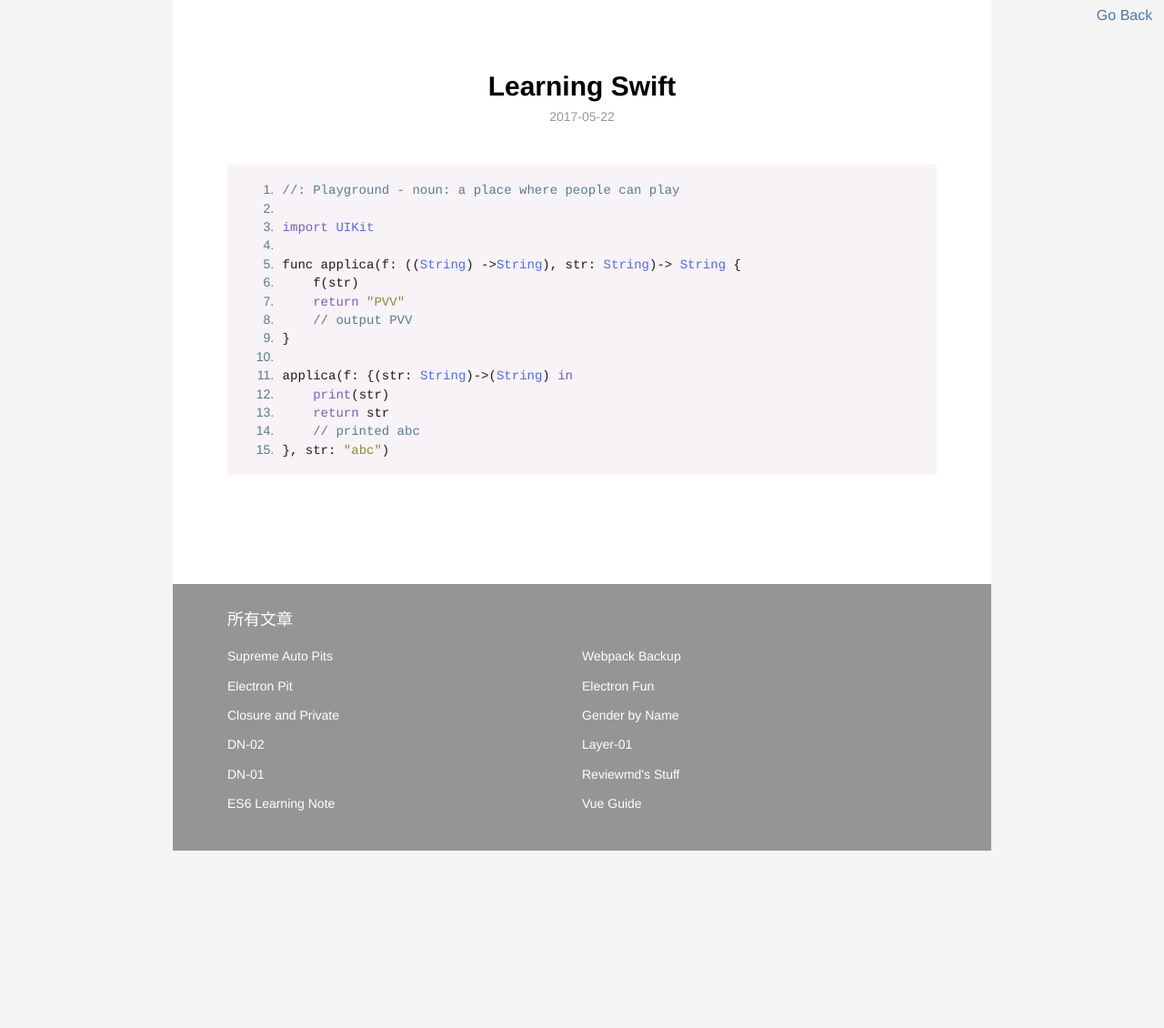
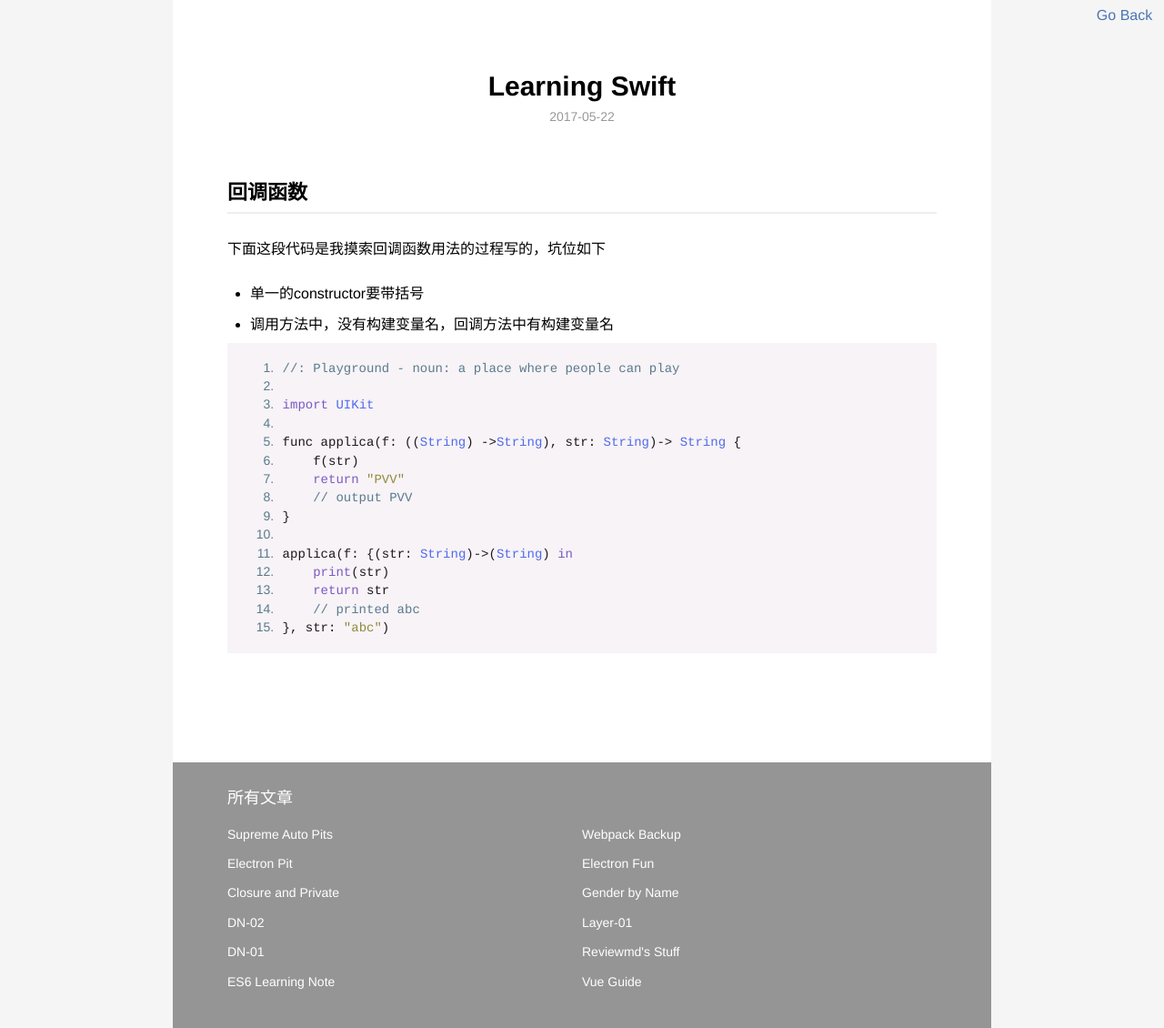
Before and after one commit to WMXPY/blog.mengw.io, a Jekyll site: the page built from _posts/Swift/2017-05-22-Learn-Swift.md, in a window 1280 px wide. Shown: the whole page at 91% size. Built offline with Jekyll 4.4.1, drawn with Linux system fonts in a browser that asks for light colours; before the commit the page ends 935 px from its top, so only the background shows below that.

Commit message:
Update 2017-05-22-Learn-Swift.md

````diff
--- a/_posts/Swift/2017-05-22-Learn-Swift.md
+++ b/_posts/Swift/2017-05-22-Learn-Swift.md
@@ -4,6 +4,13 @@ title:  "Learning Swift"
 categories: Swift
 description: Swift 真的太迷了， 迷你懂吗，迷
 ---
+
+## 回调函数
+
+下面这段代码是我摸索回调函数用法的过程写的，坑位如下
+
+- 单一的constructor要带括号
+- 调用方法中，没有构建变量名，回调方法中有构建变量名
 
 ```swift
 //: Playground - noun: a place where people can play
````
